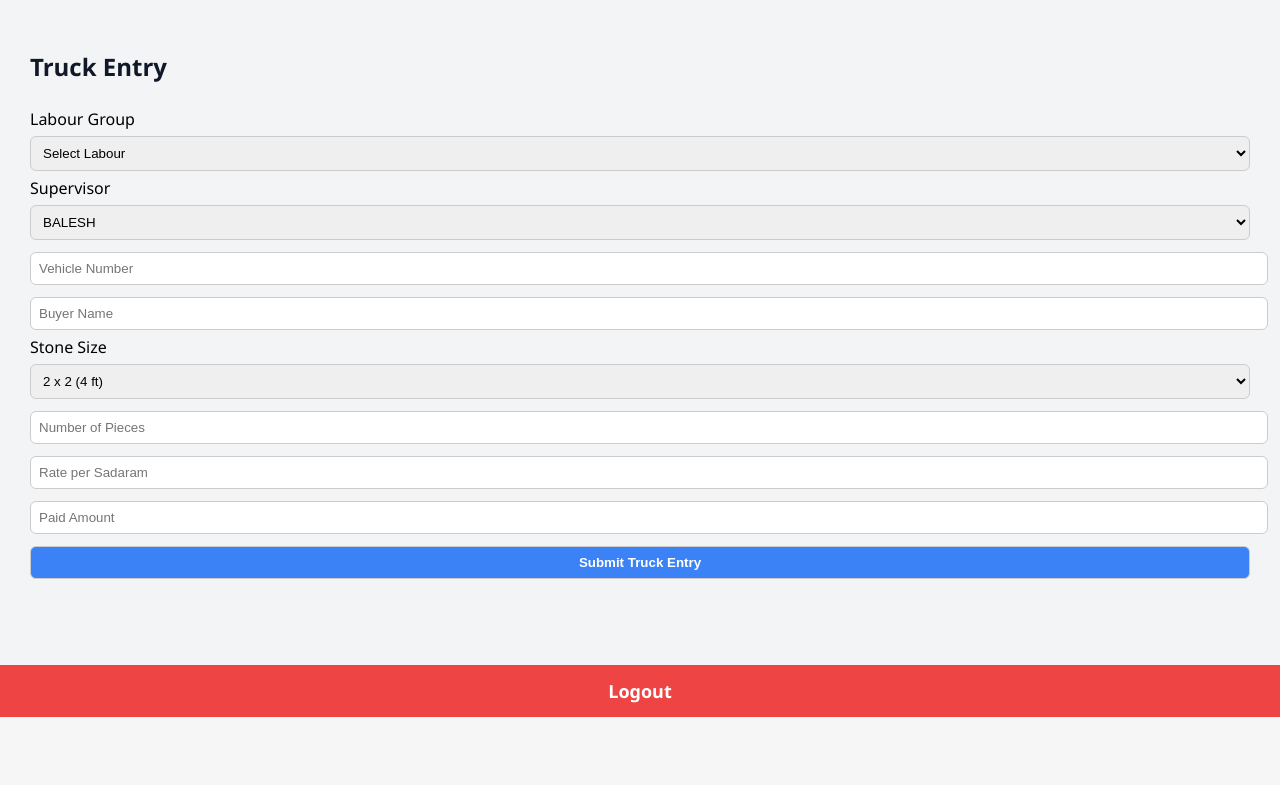
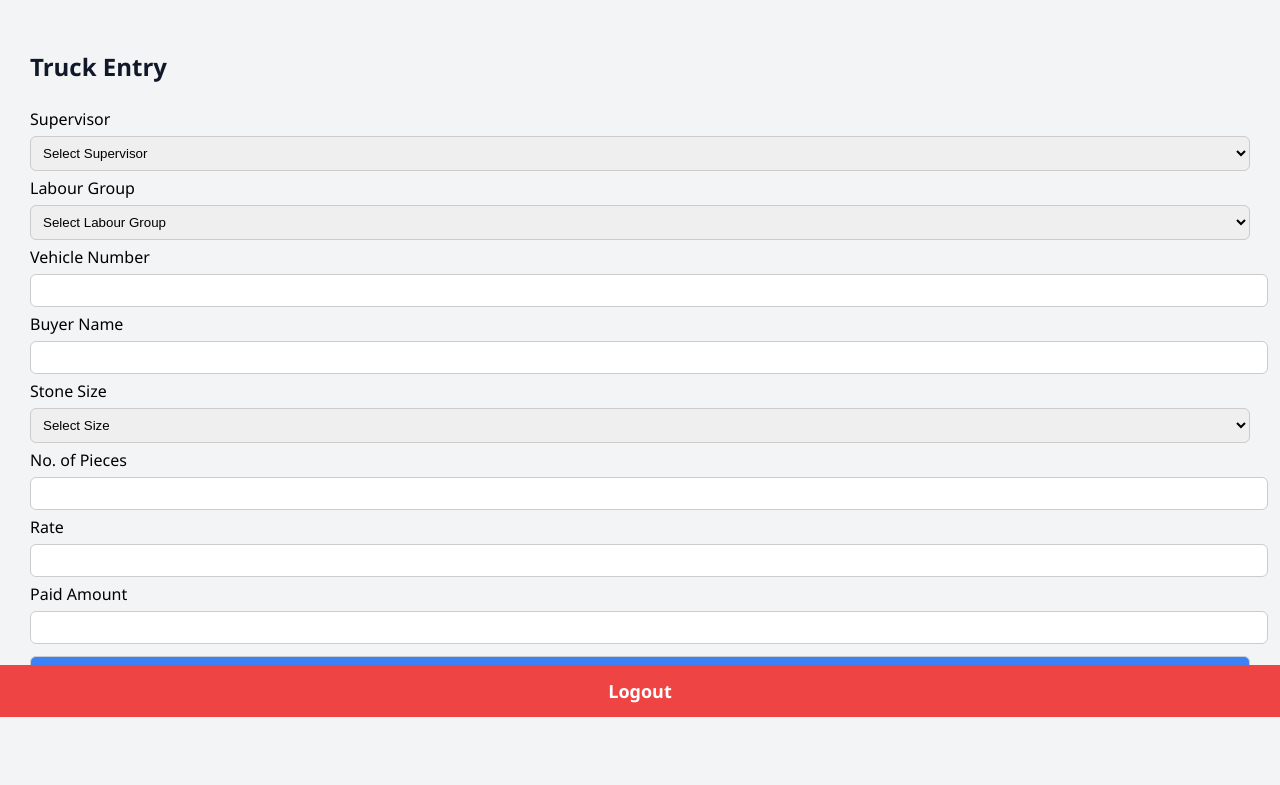
Before and after one commit to bachammahesh-cyber/srinivasa-mines, a Flask app: page /truck-entry in a window 1280 px wide. Shown: the part 83-868 px from the top of the page. Before the commit the page ends 800 px from the top, so only its background shows below. Run offline with Flask 3, Linux system fonts and the light colour scheme; the visitor is signed in with stand-in values (Sample User, id 1).

Commit message:
Fix truck entry form names

```diff
--- a/templates/truck_entry.html
+++ b/templates/truck_entry.html
@@ -5,39 +5,49 @@
 
 <form method="POST">
 
+    <label>Supervisor</label>
+    <select name="supervisor" required>
+        <option value="">Select Supervisor</option>
+        <option value="BALESH">BALESH</option>
+        <option value="ELISHA">ELISHA</option>
+    </select>
+
     <label>Labour Group</label>
-    <select name="labour" required>
-        <option value="">Select Labour</option>
+    <select name="labour_code" required>
+        <option value="">Select Labour Group</option>
         <option value="SV">Sivanna (SV)</option>
         <option value="KP">Kupendra (KP)</option>
         <option value="LK">Lakshmanna (LK)</option>
         <option value="KD">Kondayya (KD)</option>
     </select>
 
-    <label>Supervisor</label>
-    <select name="supervisor" required>
-        <option value="BALESH">BALESH</option>
-        <option value="ELISHA">ELISHA</option>
+    <label>Vehicle Number</label>
+    <input type="text" name="vehicle" required>
+
+    <label>Buyer Name</label>
+    <input type="text" name="buyer" required>
+
+    <label>Stone Size</label>
+    <select name="stone_code" required>
+        <option value="">Select Size</option>
+        <option value="2x2">2ft x 2ft</option>
+        <option value="3x2">3ft x 2ft</option>
+        <option value="4x2">4ft x 2ft</option>
+        <option value="5x2">5ft x 2ft</option>
+        <option value="6x2">6ft x 2ft</option>
+        <option value="7x2">7ft x 2ft</option>
     </select>
 
-    <input type="text" name="vehicle" placeholder="Vehicle Number" required>
-    <input type="text" name="buyer" placeholder="Buyer Name" required>
+    <label>No. of Pieces</label>
+    <input type="number" name="pieces" required>
 
-    <label>Stone Size</label>
-    <select name="stone_size" required>
-        <option value="4">2 x 2 (4 ft)</option>
-        <option value="6">3 x 2 (6 ft)</option>
-        <option value="8">4 x 2 (8 ft)</option>
-        <option value="10">5 x 2 (10 ft)</option>
-        <option value="12">6 x 2 (12 ft)</option>
-        <option value="14">7 x 2 (14 ft)</option>
-    </select>
+    <label>Rate</label>
+    <input type="number" step="0.01" name="rate" required>
 
-    <input type="number" name="pieces" placeholder="Number of Pieces" required>
-    <input type="number" step="0.01" name="rate" placeholder="Rate per Sadaram" required>
-    <input type="number" step="0.01" name="paid" placeholder="Paid Amount" required>
+    <label>Paid Amount</label>
+    <input type="number" step="0.01" name="paid" required>
 
-    <button type="submit">Submit Truck Entry</button>
+    <button type="submit">Submit</button>
 
 </form>
 
```
